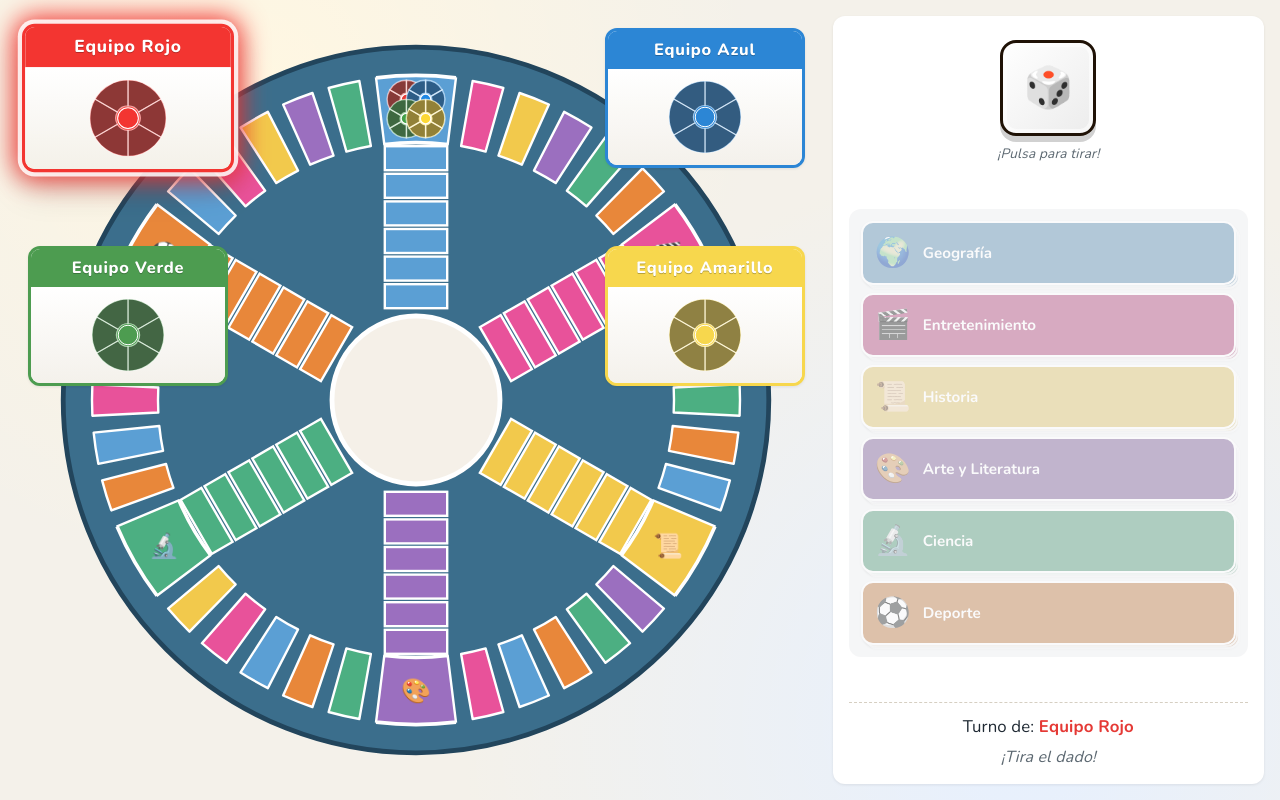
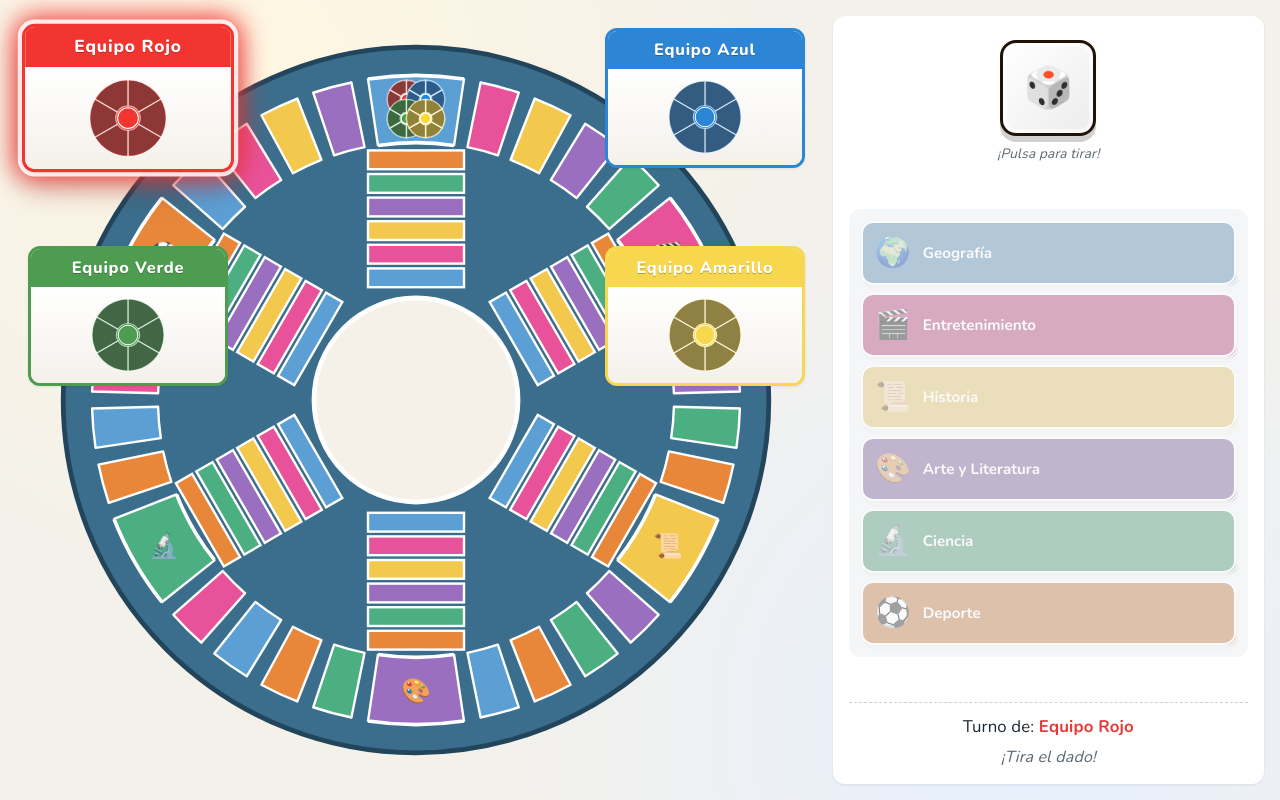
Before and after one commit to ngarderiu/Trivial, a React (Vite) app: page / in a window 1280 px wide. Both pictures are taken after a click on the button "Empezar partida". Built offline with nearby package versions, Linux system fonts and the light colour scheme.

Commit message:
fix: tablero final - colores alternados en brazos + proporciones correctas

```diff
--- a/src/components/game/Board.jsx
+++ b/src/components/game/Board.jsx
@@ -3,46 +3,47 @@ import {
   CENTER_INDEX,
   SPOKE_CELLS
 } from '../../constants/board.js';
-import { CATEGORIES, CATEGORIES_BY_ID } from '../../constants/categories.js';
+import { CATEGORIES, CATEGORIES_BY_ID, CATEGORY_IDS } from '../../constants/categories.js';
 
 // Tablero del Trivial clásico.
 //
 // Geometría (viewBox 600×600, centro 300,300):
-//   - radio exterior anillo: 270
-//   - radio interior anillo: 215
-//   - sedes: ancho angular doble (2 unidades), centradas en 0/60/120/180/240/300º
-//   - normales: 5 entre cada par de sedes, en secuencia de los 6 colores
-//   - brazos: 6 brazos rectos, ancho 52 px, 6 casillas de altura 23 px
-//             (radios 75..213) con gap de 3 px entre casillas
-//   - centro: círculo crema, radio 70
+//   - 30 casillas en el anillo: 6 sedes + 24 normales (4 entre sedes)
+//   - sedes: ancho angular doble (2 unidades), centradas en cada eje del brazo
+//   - brazos: 6 brazos rectos de 80 px de ancho, 6 casillas grandes
+//             (radios 92..210) con gap de 4 px entre casillas
+//   - cada casilla del brazo alterna los 6 colores en secuencia
+//   - centro: círculo crema, radio 85
 //
-// Total angular: 6 · 2 + 30 · 1 = 42 "unidades angulares" = 360º
-//   (cada unidad = 360/42 ≈ 8.571º).
+// Total angular: 6 · 2 + 24 · 1 = 36 "unidades angulares" = 360º
+//   (cada unidad = 360/36 = 10º).
 const SIZE = 600;
 const CX = 300;
 const CY = 300;
 const RING_OUTER = 270;
 const RING_INNER = 215;
-const ARM_INNER_R = 75;
-const ARM_OUTER_R = 213;
-const ARM_WIDTH = 52;
+const ARM_INNER_R = 92;
+const ARM_OUTER_R = 210;
+const ARM_WIDTH = 80;
 const ARM_CELLS = SPOKE_CELLS;
-const ARM_CELL_H = (ARM_OUTER_R - ARM_INNER_R) / ARM_CELLS; // 23
-const ARM_CELL_GAP = 3;
-const CENTER_R = 70;
+const ARM_CELL_H = (ARM_OUTER_R - ARM_INNER_R) / ARM_CELLS; // ≈21.67
+const ARM_CELL_GAP = 4;
+const CENTER_R = 85;
+const SPOKE_GAP = 5; // sedes cada 5 posiciones (índices 0,5,10,15,20,25)
 
-const TOTAL_UNITS = 42;
+const TOTAL_UNITS = 36;
 const UNIT_RAD = (Math.PI * 2) / TOTAL_UNITS;
 const DEG = (rad) => (rad * 180) / Math.PI;
 const PAD_RAD = (1.5 * Math.PI) / 180; // 1.5º de gap a cada lado
 
 // Devuelve [a0, a1] (radianes) que ocupa una casilla del anillo.
 // La sede 0 queda centrada en -π/2 (arriba): unidad 1 = -π/2.
+// Cada sección consume 2 + (SPOKE_GAP - 1) = 6 unidades angulares.
 function cellAngles(index) {
   const cell = BOARD_POSITIONS[index];
-  const sedeIdx = Math.floor(index / 6);
-  const offset = index % 6;
-  const sectionStart = sedeIdx * 7; // unidades acumuladas hasta esa sección
+  const sedeIdx = Math.floor(index / SPOKE_GAP);
+  const offset = index % SPOKE_GAP;
+  const sectionStart = sedeIdx * 6; // 2 (sede) + (SPOKE_GAP-1) normales
   let unitStart;
   let unitEnd;
   if (cell.isHQ) {
@@ -78,9 +79,9 @@ function ringCellCenter(index) {
   return { x: CX + r * Math.cos(a), y: CY + r * Math.sin(a), angle: a };
 }
 
-// Brazo j: centrado en el ángulo de la sede j (sede j ↔ index j*6)
+// Brazo j: centrado en el ángulo de la sede j (sede j ↔ index j*SPOKE_GAP)
 function spokeAngleDeg(j) {
-  const sedeIndex = j * 6;
+  const sedeIndex = j * SPOKE_GAP;
   const { angle } = ringCellCenter(sedeIndex);
   return DEG(angle); // grados, listos para SVG rotate
 }
@@ -139,20 +140,19 @@ export default function Board({
         );
       })}
 
-      {/* 6 brazos rectos: cada uno UN solo color (de su sede) */}
+      {/* 6 brazos rectos: cada casilla alterna los 6 colores en secuencia
+          (igual que el anillo exterior). Mismo patrón en los 6 brazos. */}
       {CATEGORIES.map((_, j) => {
-        const sedeIndex = j * 6;
-        const sedeCat = CATEGORIES_BY_ID[BOARD_POSITIONS[sedeIndex].category];
         const angleDeg = spokeAngleDeg(j);
         return (
-          <g key={`spoke-${sedeCat.id}`} transform={`rotate(${angleDeg} ${CX} ${CY})`}>
+          <g key={`spoke-${j}`} transform={`rotate(${angleDeg} ${CX} ${CY})`}>
             {Array.from({ length: ARM_CELLS }).map((_, k) => {
-              // Pre-rotación: brazo apunta hacia +x.
-              // Casilla k ocupa [r0, r1] con un pequeño gap radial.
+              // Pre-rotación: brazo apunta hacia +x. k=0 más cerca del centro.
               const r0 = ARM_INNER_R + k * ARM_CELL_H + ARM_CELL_GAP / 2;
               const r1 = r0 + ARM_CELL_H - ARM_CELL_GAP;
               const x = CX + r0;
               const y = CY - ARM_WIDTH / 2;
+              const cellCat = CATEGORIES_BY_ID[CATEGORY_IDS[k % CATEGORY_IDS.length]];
               return (
                 <rect
                   key={k}
@@ -160,7 +160,7 @@ export default function Board({
                   y={y}
                   width={r1 - r0}
                   height={ARM_WIDTH}
-                  fill={sedeCat.color}
+                  fill={cellCat.color}
                   stroke="#ffffff"
                   strokeWidth={2}
                 />
--- a/src/constants/board.js
+++ b/src/constants/board.js
@@ -11,14 +11,14 @@
 
 import { CATEGORY_IDS } from './categories.js';
 
-const RING_SIZE = 36;
+const RING_SIZE = 30;
 const SPOKES = 6;
-const SPOKE_GAP = RING_SIZE / SPOKES; // 6
+const SPOKE_GAP = RING_SIZE / SPOKES; // 5
 
 // Categoría de una casilla normal: la siguiente en secuencia tras la sede previa
 function categoryForIndex(i) {
   const sedeBefore = Math.floor(i / SPOKE_GAP); // 0..5
-  const offset = i % SPOKE_GAP;                  // 0=sede, 1..5=normales
+  const offset = i % SPOKE_GAP;                  // 0=sede, 1..4=normales
   if (offset === 0) {
     return CATEGORY_IDS[sedeBefore];
   }
```
